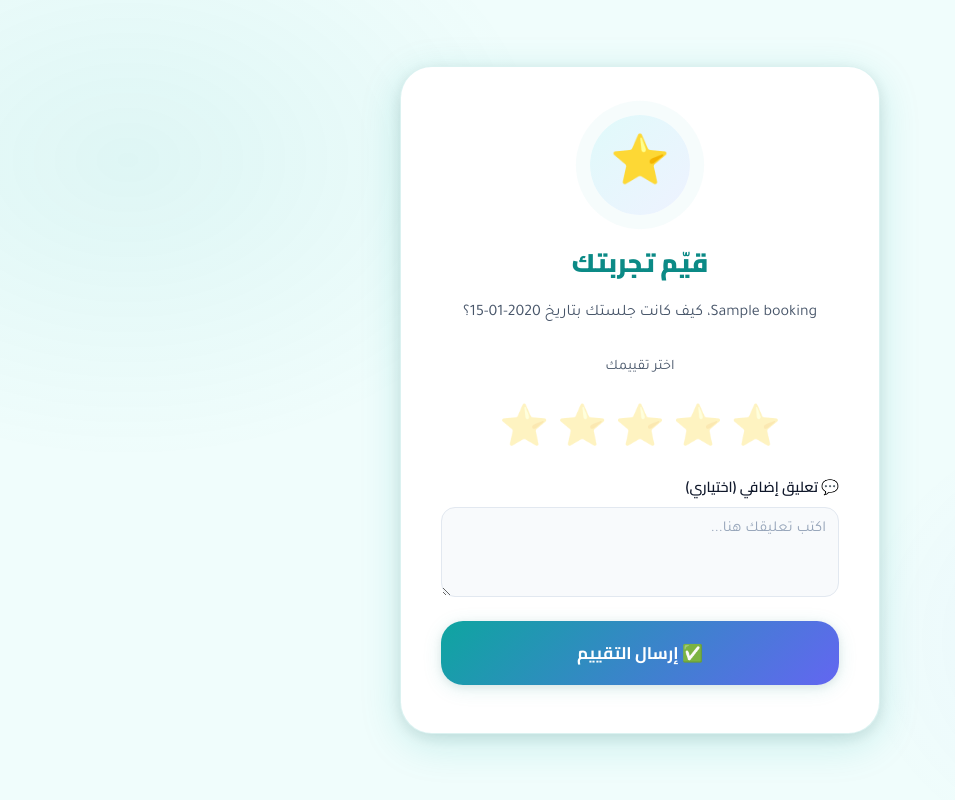
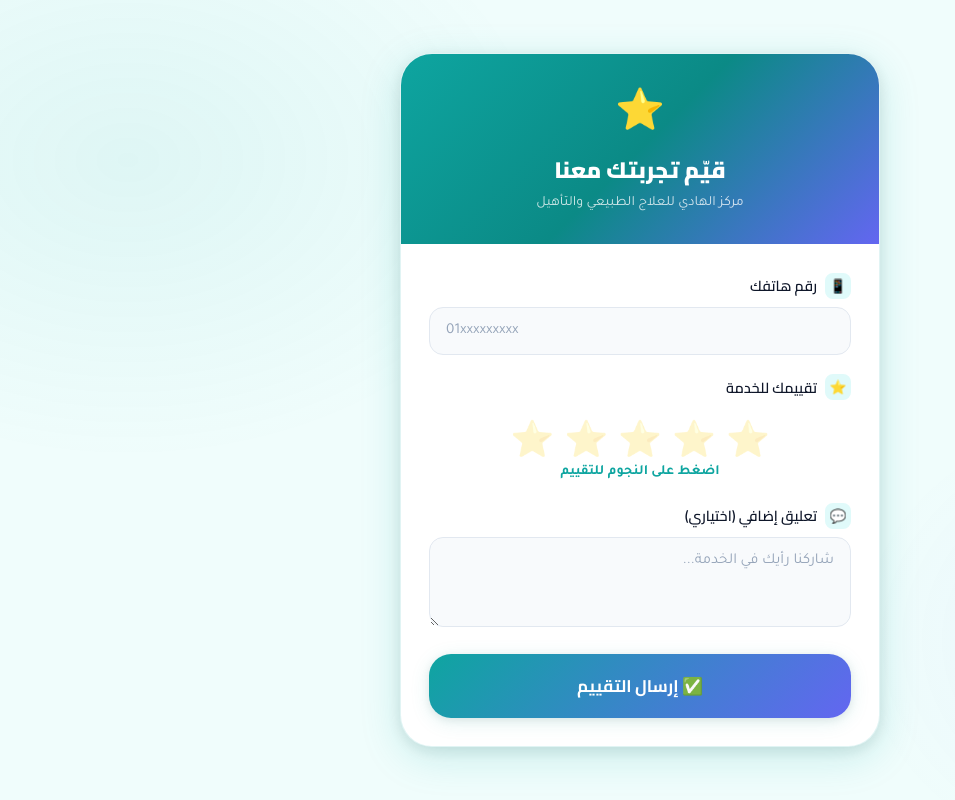
Before and after one commit to Taha444/clinic-booking, a Flask app: template templates/rate.html in a window 1280 px wide. Shown: the whole page, without its empty margins (0-955 px from the left). Run offline with Flask 3, Linux system fonts and the light colour scheme; the template is opened without the code that fills it: values that come from a table or form of the project are taken from there, others are empty; tables that the repository leaves empty hold one stand-in row (values such as "Sample post").

Commit message:
Refactor rating page layout and styles

```diff
--- a/templates/rate.html
+++ b/templates/rate.html
@@ -1,57 +1,244 @@
 <!DOCTYPE html>
 <html lang="ar" dir="rtl">
 <head>
-  <meta charset="UTF-8"><meta name="viewport" content="width=device-width, initial-scale=1.0">
+  <meta charset="UTF-8">
+  <meta name="viewport" content="width=device-width, initial-scale=1.0">
   <title>تقييم الخدمة — مركز الهادي</title>
   <link rel="stylesheet" href="/static/style.css">
   <style>
-    .stars-picker{display:flex;gap:8px;justify-content:center;margin:1.5rem 0;}
-    .star-btn{font-size:2.5rem;cursor:pointer;opacity:.3;transition:all .2s;background:none;border:none;padding:0;}
-    .star-btn.active{opacity:1;transform:scale(1.1);}
-    .star-btn:hover{opacity:.8;}
-    .rating-label{text-align:center;font-size:.9rem;color:var(--text-secondary);height:1.2rem;margin-bottom:.5rem;}
+    .rate-page {
+      min-height: 100vh;
+      display: flex;
+      align-items: center;
+      justify-content: center;
+      padding: 2rem 1rem;
+    }
+
+    .rate-card {
+      background: var(--surface);
+      border-radius: var(--radius-xl);
+      box-shadow: var(--shadow-lg);
+      overflow: hidden;
+      width: 100%;
+      max-width: 480px;
+      border: 1.5px solid rgba(14,165,160,.12);
+      animation: slideUp .5s cubic-bezier(.16,1,.3,1) both;
+    }
+
+    .rate-header {
+      background: linear-gradient(135deg, var(--primary) 0%, var(--primary-dark) 50%, var(--secondary) 100%);
+      padding: 2rem;
+      text-align: center;
+    }
+
+    .rate-header-icon { font-size: 2.5rem; margin-bottom: .5rem; }
+
+    .rate-header h1 {
+      font-family: var(--font-display);
+      font-size: 1.4rem;
+      font-weight: 900;
+      color: white;
+      margin-bottom: .3rem;
+    }
+
+    .rate-header p { color: rgba(255,255,255,.8); font-size: .88rem; }
+
+    .rate-body { padding: 1.75rem; }
+
+    /* Stars */
+    .stars-row {
+      display: flex;
+      justify-content: center;
+      gap: 10px;
+      margin: 1.25rem 0 .5rem;
+    }
+
+    .star-btn {
+      font-size: 2.2rem;
+      background: none;
+      border: none;
+      cursor: pointer;
+      opacity: .25;
+      transition: all .2s;
+      padding: 0;
+      line-height: 1;
+    }
+
+    .star-btn.lit { opacity: 1; transform: scale(1.15); }
+    .star-btn:hover { opacity: .75; }
+
+    .stars-label {
+      text-align: center;
+      font-size: .88rem;
+      color: var(--primary);
+      font-weight: 600;
+      height: 1.2rem;
+      margin-bottom: 1rem;
+      transition: all .2s;
+    }
+
+    /* Result states */
+    .result-icon {
+      width: 90px; height: 90px;
+      border-radius: 50%;
+      display: flex; align-items: center; justify-content: center;
+      font-size: 2.5rem;
+      margin: 0 auto 1.25rem;
+    }
+
+    .result-icon.success {
+      background: linear-gradient(135deg, var(--primary-light), var(--secondary-light));
+      animation: pulse-success 2s ease infinite;
+    }
+
+    .result-icon.info {
+      background: linear-gradient(135deg, #fffbeb, #fef3c7);
+    }
+
+    .result-title {
+      font-family: var(--font-display);
+      font-size: 1.4rem;
+      font-weight: 900;
+      text-align: center;
+      margin-bottom: .75rem;
+    }
+
+    .result-text {
+      text-align: center;
+      color: var(--text-secondary);
+      line-height: 1.7;
+      margin-bottom: 1.5rem;
+    }
+
+    /* booking summary */
+    .booking-summary {
+      background: var(--surface-2);
+      border: 1px solid var(--border);
+      border-radius: var(--radius-md);
+      padding: .9rem 1rem;
+      margin-bottom: 1.25rem;
+      font-size: .9rem;
+    }
+
+    .booking-summary div { margin-bottom: .3rem; color: var(--text-primary); }
+    .booking-summary span { color: var(--text-secondary); }
+
+    .error-box {
+      background: var(--danger-light);
+      border: 1px solid #fca5a5;
+      border-radius: var(--radius-md);
+      padding: .75rem 1rem;
+      color: var(--danger);
+      font-size: .9rem;
+      margin-bottom: 1rem;
+      display: flex;
+      align-items: center;
+      gap: 8px;
+    }
+
+    @keyframes pulse-success {
+      0%, 100% { box-shadow: 0 0 0 0 rgba(14,165,160,.3); }
+      50% { box-shadow: 0 0 0 14px rgba(14,165,160,0); }
+    }
   </style>
 </head>
 <body>
-  <div class="confirmation-page">
-    <div class="confirmation-card">
+<div class="rate-page">
+  <div class="rate-card">
+    <div class="rate-header">
+      <div class="rate-header-icon">⭐</div>
+      <h1>قيّم تجربتك معنا</h1>
+      <p>مركز الهادي للعلاج الطبيعي والتأهيل</p>
+    </div>
 
-      {% if already_rated %}
-        <div class="confirmation-icon">⭐</div>
-        <h2 class="confirmation-title">شكراً على تقييمك!</h2>
-        <p class="confirmation-text">لقد قيّمت هذه الجلسة بالفعل. شكراً لثقتك في مركز الهادي 💚</p>
-        <a href="/" class="btn-back">🏠 الرئيسية</a>
+    <div class="rate-body">
 
-      {% elif done %}
-        <div class="confirmation-icon">🌟</div>
-        <h2 class="confirmation-title">تم التقييم بنجاح!</h2>
-        <p class="confirmation-text">شكراً لك على تقييمك. رأيك يساعدنا على التحسن المستمر 💚</p>
+      {% if done %}
+        <!-- ✅ تم التقييم -->
+        <div class="result-icon success">🌟</div>
+        <div class="result-title" style="color:var(--primary);">شكراً على تقييمك!</div>
+        {% if booking %}
+          <div class="booking-summary">
+            <div>👤 <span>الاسم:</span> {{ booking.name }}</div>
+            <div>📅 <span>التاريخ:</span> {{ booking.date }}</div>
+            <div>🕐 <span>الميعاد:</span> {{ booking.appointment }}</div>
+          </div>
+        {% endif %}
+        <p class="result-text">رأيك يساعدنا على تقديم خدمة أفضل دائماً 💚</p>
+        <a href="/" class="btn-back">🏠 حجز موعد جديد</a>
+
+      {% elif already_rated %}
+        <!-- ⭐ قيّم قبل كده -->
+        <div class="result-icon info">😊</div>
+        <div class="result-title" style="color:var(--accent);">قيّمت من قبل!</div>
+        {% if booking %}
+          <div class="booking-summary">
+            <div>👤 <span>الاسم:</span> {{ booking.name }}</div>
+            <div>📅 <span>التاريخ:</span> {{ booking.date }}</div>
+            {% if booking.rating %}
+              <div>⭐ <span>تقييمك:</span>
+                {% for i in range(booking.rating.stars) %}⭐{% endfor %}
+              </div>
+            {% endif %}
+          </div>
+        {% endif %}
+        <p class="result-text">شكراً لك، لقد قيّمت هذه الجلسة بالفعل 🙏</p>
         <a href="/" class="btn-back">🏠 الرئيسية</a>
 
       {% else %}
-        <div class="confirmation-icon">⭐</div>
-        <h2 class="confirmation-title">قيّم تجربتك</h2>
-        <p class="confirmation-text">
-          {{ booking.name }}، كيف كانت جلستك بتاريخ {{ booking.date }}؟
-        </p>
+        <!-- 📝 فورم التقييم -->
+        {% if error %}
+          <div class="error-box">⚠️ {{ error }}</div>
+        {% endif %}
 
-        <form method="POST">
+        <form method="POST" onsubmit="return validateForm()">
           <input type="hidden" name="csrf_token" value="{{ csrf_token() }}">
           <input type="hidden" name="stars" id="stars-val" value="0">
 
-          <div class="rating-label" id="rating-label">اختر تقييمك</div>
-          <div class="stars-picker">
-            {% for i in range(1,6) %}
+          <!-- رقم الهاتف -->
+          <div class="field-group">
+            <label class="field-label">
+              <span class="label-icon">📱</span>
+              رقم هاتفك
+            </label>
+            <input
+              class="field-input"
+              type="tel"
+              name="phone"
+              placeholder="01xxxxxxxxx"
+              pattern="\d{10,}"
+              required
+              value="{{ request.form.phone or '' }}">
+          </div>
+
+          <!-- النجوم -->
+          <div class="field-group">
+            <label class="field-label">
+              <span class="label-icon">⭐</span>
+              تقييمك للخدمة
+            </label>
+            <div class="stars-row">
+              {% for i in range(1, 6) %}
                 <button type="button" class="star-btn" data-val="{{ i }}" onclick="setStars({{ i }})">⭐</button>
               {% endfor %}
             </div>
-
-          <div class="field-group" style="margin-bottom:1rem;">
-            <label class="field-label" style="text-align:right;display:block;margin-bottom:.4rem;">💬 تعليق إضافي (اختياري)</label>
-            <textarea name="comment" class="field-input" style="width:100%;min-height:90px;resize:vertical;border:1.5px solid var(--border);border-radius:var(--radius-md);padding:.75rem;font-family:var(--font-body);" placeholder="اكتب تعليقك هنا..."></textarea>
+            <div class="stars-label" id="stars-label">اضغط على النجوم للتقييم</div>
           </div>
 
-          <button type="submit" class="btn-submit" onclick="return validateRating()">
+          <!-- تعليق -->
+          <div class="field-group">
+            <label class="field-label">
+              <span class="label-icon">💬</span>
+              تعليق إضافي (اختياري)
+            </label>
+            <textarea
+              name="comment"
+              class="field-input"
+              style="min-height:90px;resize:vertical;"
+              placeholder="شاركنا رأيك في الخدمة...">{{ request.form.comment or '' }}</textarea>
+          </div>
+
+          <button type="submit" class="btn-submit">
             ✅ إرسال التقييم
           </button>
         </form>
@@ -59,23 +246,36 @@
 
     </div>
   </div>
+</div>
 
 <script>
-    const labels = {1:'ضعيف 😞', 2:'مقبول 😐', 3:'جيد 🙂', 4:'جيد جداً 😊', 5:'ممتاز 🤩'};
+  const labels = {
+    1: 'ضعيف 😞',
+    2: 'مقبول 😐',
+    3: 'جيد 🙂',
+    4: 'جيد جداً 😊',
+    5: 'ممتاز! 🤩'
+  };
+
   function setStars(val) {
     document.getElementById('stars-val').value = val;
-      document.getElementById('rating-label').textContent = labels[val] || '';
-      document.querySelectorAll('.star-btn').forEach((b,i) => {
-        b.classList.toggle('active', i < val);
+    document.getElementById('stars-label').textContent = labels[val] || '';
+    document.querySelectorAll('.star-btn').forEach((b, i) => {
+      b.classList.toggle('lit', i < val);
     });
   }
-    function validateRating() {
-      if (document.getElementById('stars-val').value == '0') {
-        alert('يرجى اختيار تقييم أولاً');
+
+  function validateForm() {
+    if (document.getElementById('stars-val').value === '0') {
+      alert('يرجى اختيار تقييم من 1 إلى 5 نجوم أولاً');
       return false;
     }
     return true;
   }
+
+  // لو في error — أعد تفعيل النجوم اللي اختارها المريض
+  const prevStars = {{ request.form.get('stars', 0) if request.form else 0 }};
+  if (prevStars > 0) setStars(prevStars);
 </script>
 </body>
 </html>
```
Lines whose indentation alone changed are shown as unchanged.
